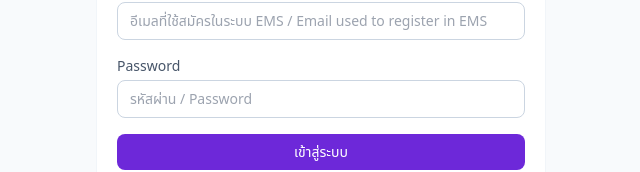
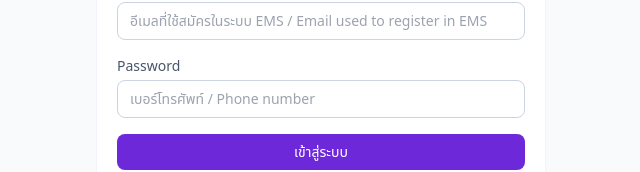
Before and after one commit to hanaku21/TA_Timesheet, a Next.js app in the folder webapp/: page /login in a window 1280 px wide. Shown: the part 370-542 px from the top of the page, without its empty margins (319-959 px from the left). Built offline with nearby package versions, Linux system fonts and the light colour scheme.

Commit message:
change password placeholder

```diff
--- a/webapp/src/app/login/page.js
+++ b/webapp/src/app/login/page.js
@@ -61,7 +61,7 @@ export default function LoginPage() {
               className="input"
               value={password}
               onChange={(e) => setPassword(e.target.value)}
-              placeholder="รหัสผ่าน / Password"
+              placeholder="เบอร์โทรศัพท์ / Phone number"
               required
             />
           </div>
```
